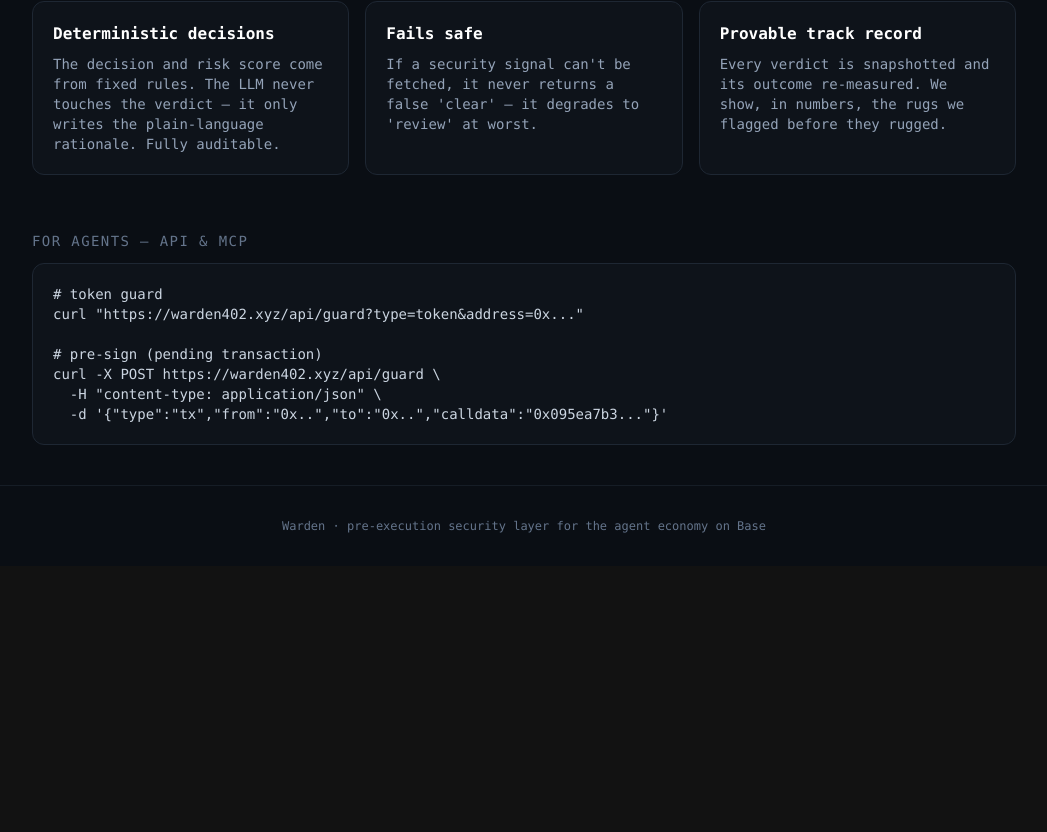
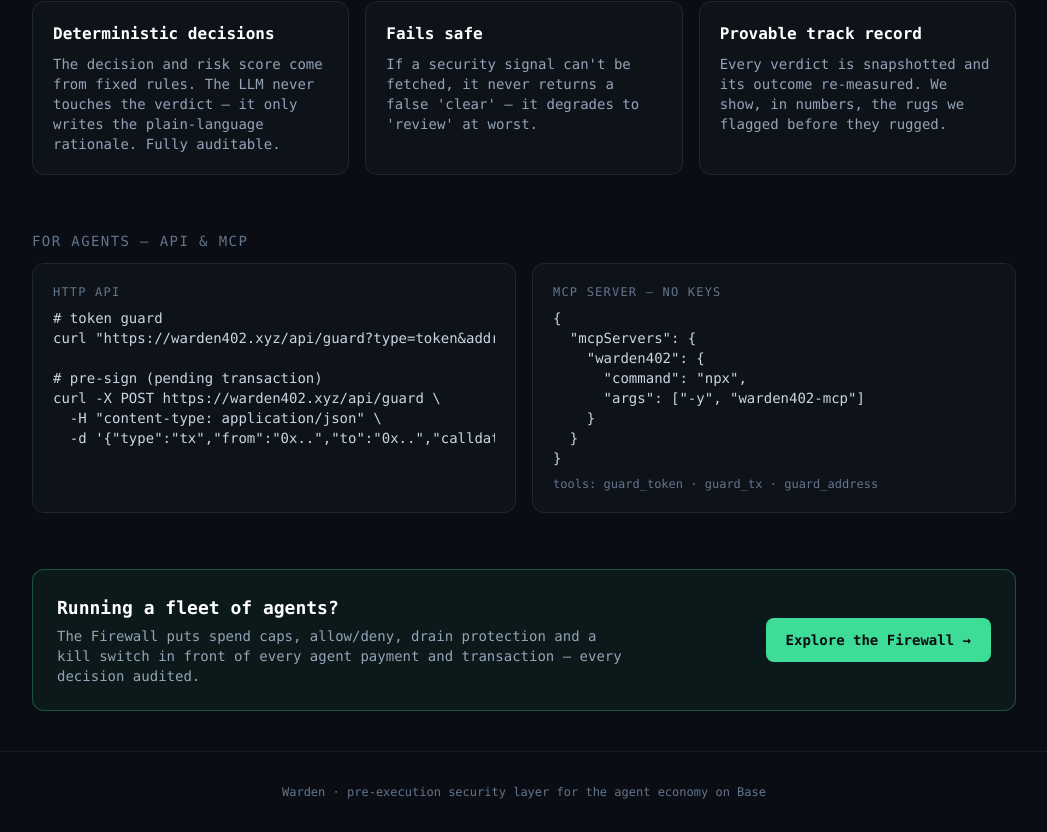
Before and after one commit to sukrutkrdg/warden402.xyz, a Next.js app in the folder web/: page / in a window 1280 px wide. Shown: the part 679-1511 px from the top of the page, without its empty margins (116-1163 px from the left). Before the commit the page ends 1245 px from the top, so only its background shows below. Built offline with nearby package versions, Linux system fonts and the light colour scheme; no server answers.

Commit message:
landing: real MCP install (published npx warden402-mcp) + Firewall CTA

```diff
--- a/web/app/page.tsx
+++ b/web/app/page.tsx
@@ -38,16 +38,50 @@
 
       <section className="space-y-3">
         <h2 className="text-sm uppercase tracking-widest text-slate-500">For agents — API & MCP</h2>
-        <div className="rounded-xl border border-edge bg-panel/60 p-5 text-sm">
-          <pre className="overflow-x-auto text-slate-300">
+        <div className="grid gap-4 md:grid-cols-2">
+          <div className="rounded-xl border border-edge bg-panel/60 p-5 text-sm">
+            <div className="mb-2 text-xs uppercase tracking-widest text-slate-500">HTTP API</div>
+            <pre className="overflow-x-auto text-slate-300">
 {`# token guard
 curl "https://warden402.xyz/api/guard?type=token&address=0x..."
 
 # pre-sign (pending transaction)
 curl -X POST https://warden402.xyz/api/guard \\
   -H "content-type: application/json" \\
-  -d '{"type":"tx","from":"0x..","to":"0x..","calldata":"0x095ea7b3..."}'`}
-          </pre>
+  -d '{"type":"tx","from":"0x..","to":"0x..","calldata":"0x.."}'`}
+            </pre>
+          </div>
+          <div className="rounded-xl border border-edge bg-panel/60 p-5 text-sm">
+            <div className="mb-2 text-xs uppercase tracking-widest text-slate-500">MCP server — no keys</div>
+            <pre className="overflow-x-auto text-slate-300">
+{`{
+  "mcpServers": {
+    "warden402": {
+      "command": "npx",
+      "args": ["-y", "warden402-mcp"]
+    }
+  }
+}`}
+            </pre>
+            <div className="mt-2 text-xs text-slate-500">
+              tools: guard_token · guard_tx · guard_address
+            </div>
+          </div>
+        </div>
+      </section>
+
+      <section className="rounded-xl border border-warden/30 bg-warden/5 p-6">
+        <div className="flex flex-col gap-3 sm:flex-row sm:items-center sm:justify-between">
+          <div>
+            <h2 className="text-lg font-semibold text-white">Running a fleet of agents?</h2>
+            <p className="mt-1 max-w-xl text-sm text-slate-400">
+              The Firewall puts spend caps, allow/deny, drain protection and a kill switch in
+              front of every agent payment and transaction — every decision audited.
+            </p>
+          </div>
+          <a href="/firewall" className="shrink-0 rounded-lg bg-warden px-5 py-3 text-sm font-semibold text-ink transition hover:brightness-110">
+            Explore the Firewall →
+          </a>
         </div>
       </section>
     </div>
```
